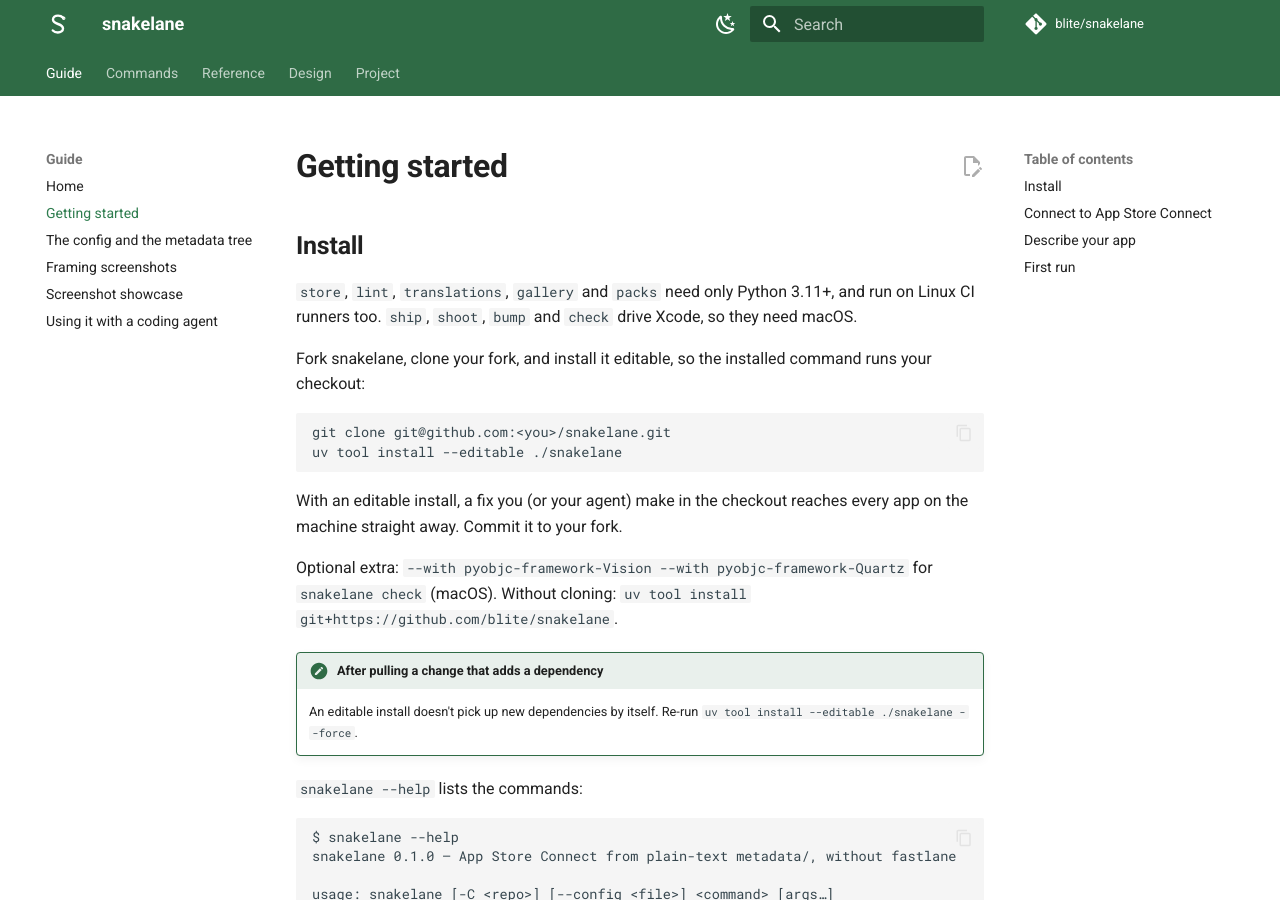
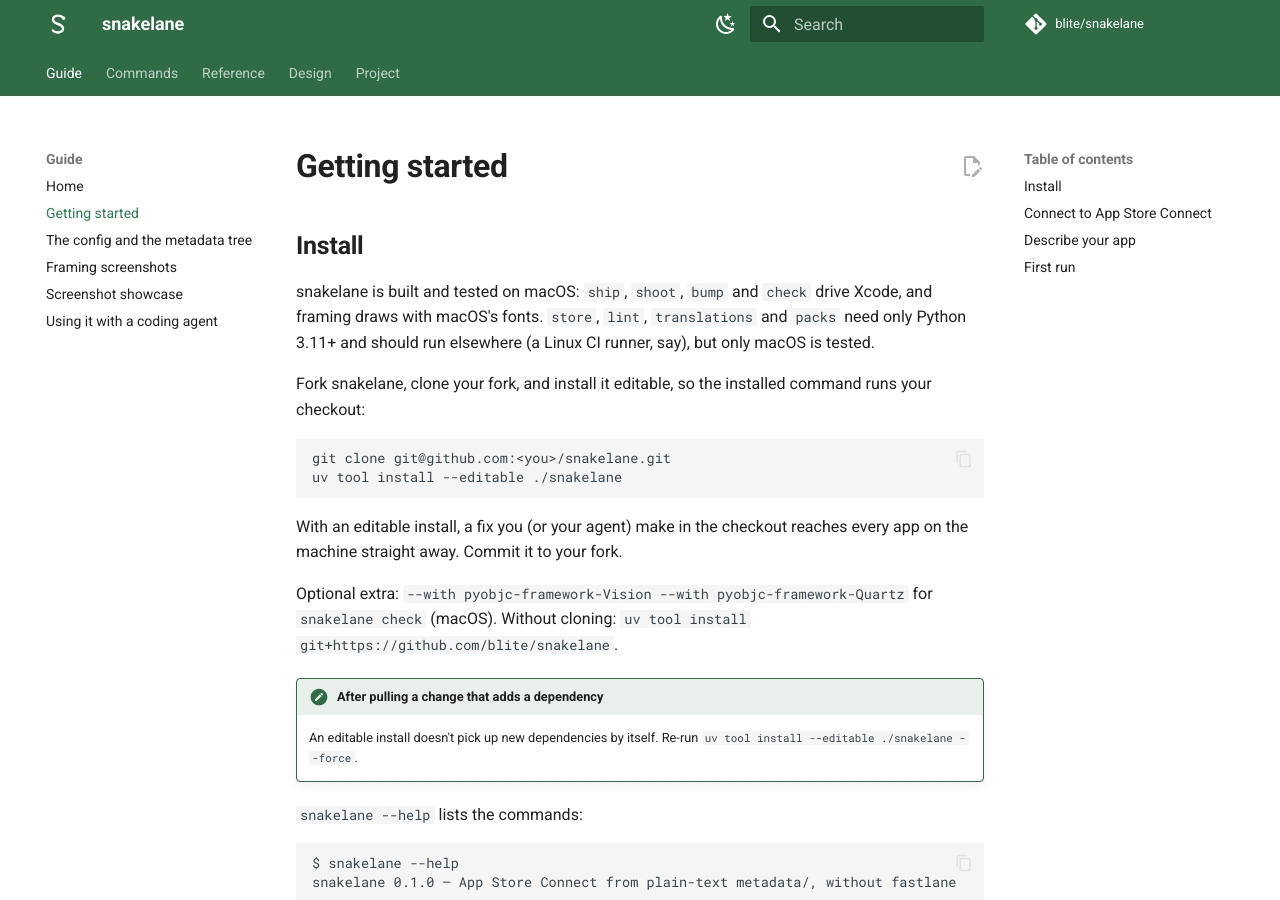
Before and after one commit to blite/snakelane, an MkDocs documentation site: the page built from docs/getting-started.md, in a window 1280 px wide and 900 px high. Built offline with MkDocs 1.6.1 and Material for MkDocs 9.7.7, drawn with Linux system fonts in a browser that asks for light colours; comment, search, counter and statistics services are not loaded; the version menu is left out.

Commit message:
Run the test suite on macOS only
snakelane runs where Xcode does, and the framing tests draw with macOS's fonts, which the Ubuntu runners don't have. Lint and docs stay on Ubuntu.

```diff
--- a/docs/getting-started.md
+++ b/docs/getting-started.md
@@ -2,8 +2,9 @@
 
 ## Install
 
-`store`, `lint`, `translations`, `gallery` and `packs` need only Python 3.11+, and run on
-Linux CI runners too. `ship`, `shoot`, `bump` and `check` drive Xcode, so they need macOS.
+snakelane is built and tested on macOS: `ship`, `shoot`, `bump` and `check` drive Xcode, and
+framing draws with macOS's fonts. `store`, `lint`, `translations` and `packs` need only Python
+3.11+ and should run elsewhere (a Linux CI runner, say), but only macOS is tested.
 
 Fork snakelane, clone your fork, and install it editable, so the installed command runs your
 checkout:
```
Also changed, not shown: docs/design/screenshots.md (+1 -1 lines), 1 other file.
